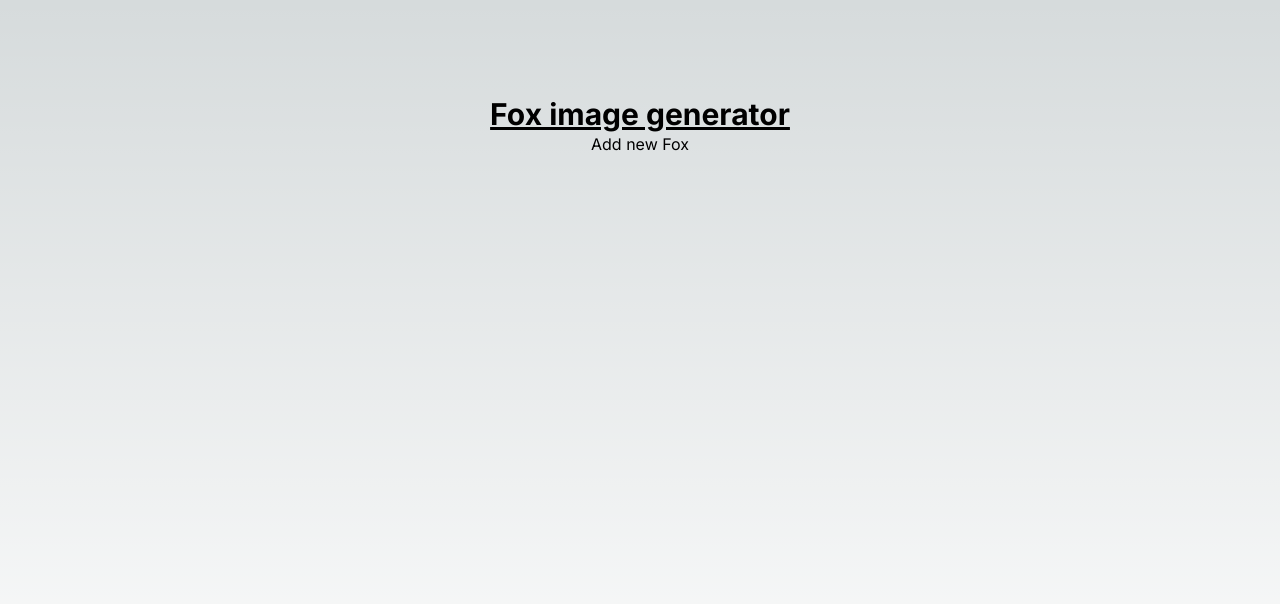
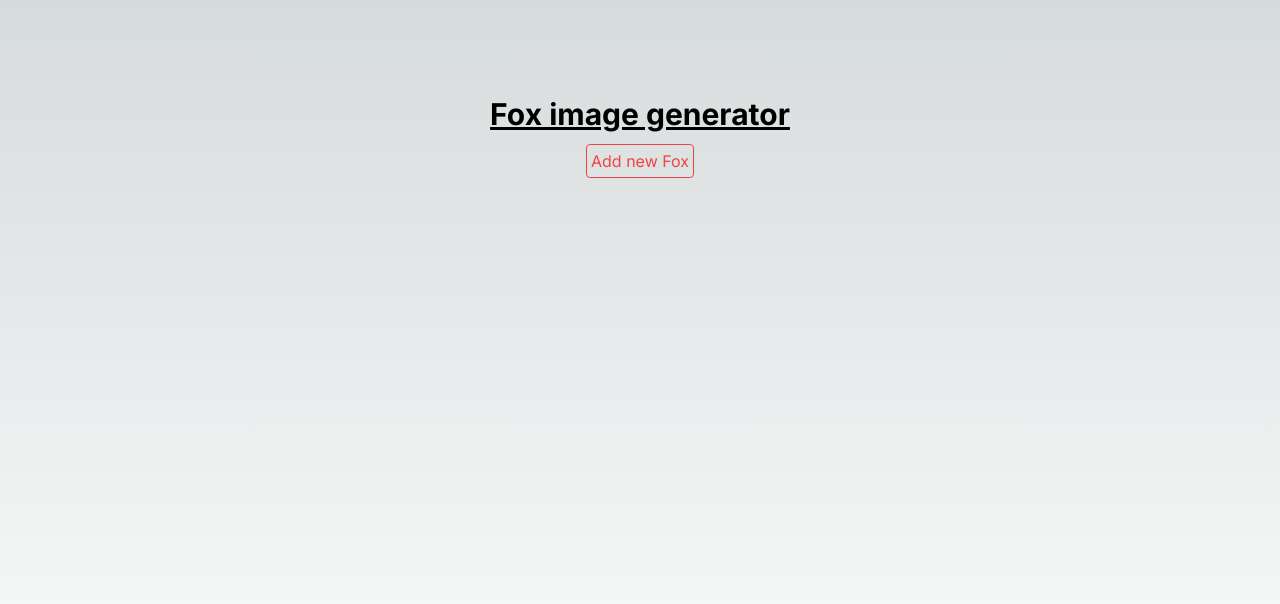
Before and after one commit to LuisEdgardoCoronel/my-app, a Next.js app in the folder my-app/: page / in a window 1280 px wide. Shown: the top 604 px of the page. Built offline with nearby package versions, Linux system fonts and the light colour scheme.

Commit message:
agregue unas clases

```diff
--- a/my-app/pages/index.tsx
+++ b/my-app/pages/index.tsx
@@ -56,7 +56,7 @@ export default function Home() {
 
 
         <h1 className="text-3xl font-bold underline">Fox image generator</h1>
-        <button onClick={addNewFox}>Add new Fox</button>
+        <button className='text-red-500 border border-red-500 rounded p-1 mt-3' onClick={addNewFox}>Add new Fox</button>
         {images.map(({id, url}) =>(
           <div key={id} className='p-4'>
             <LazyImage src={url}/>
```
